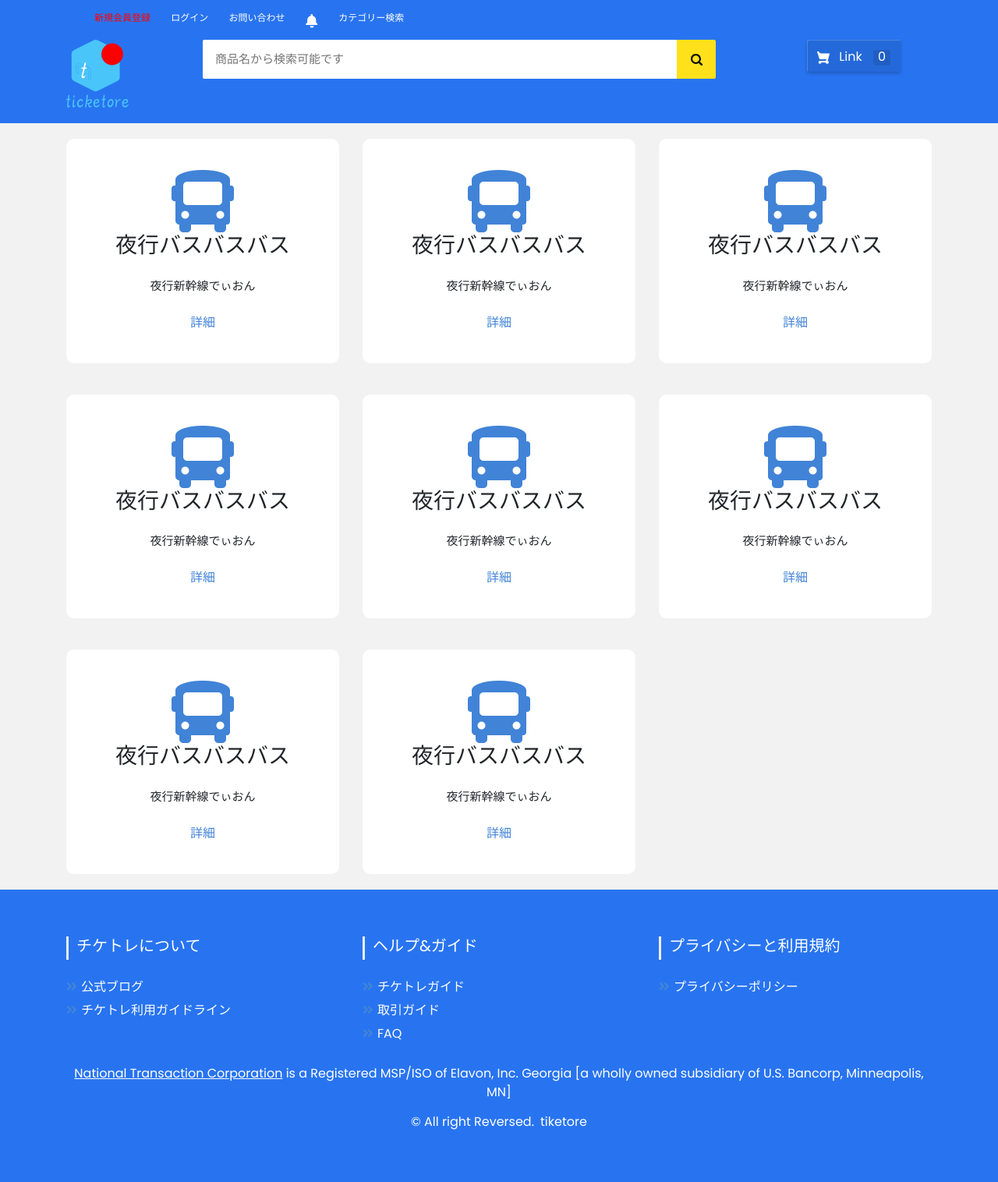
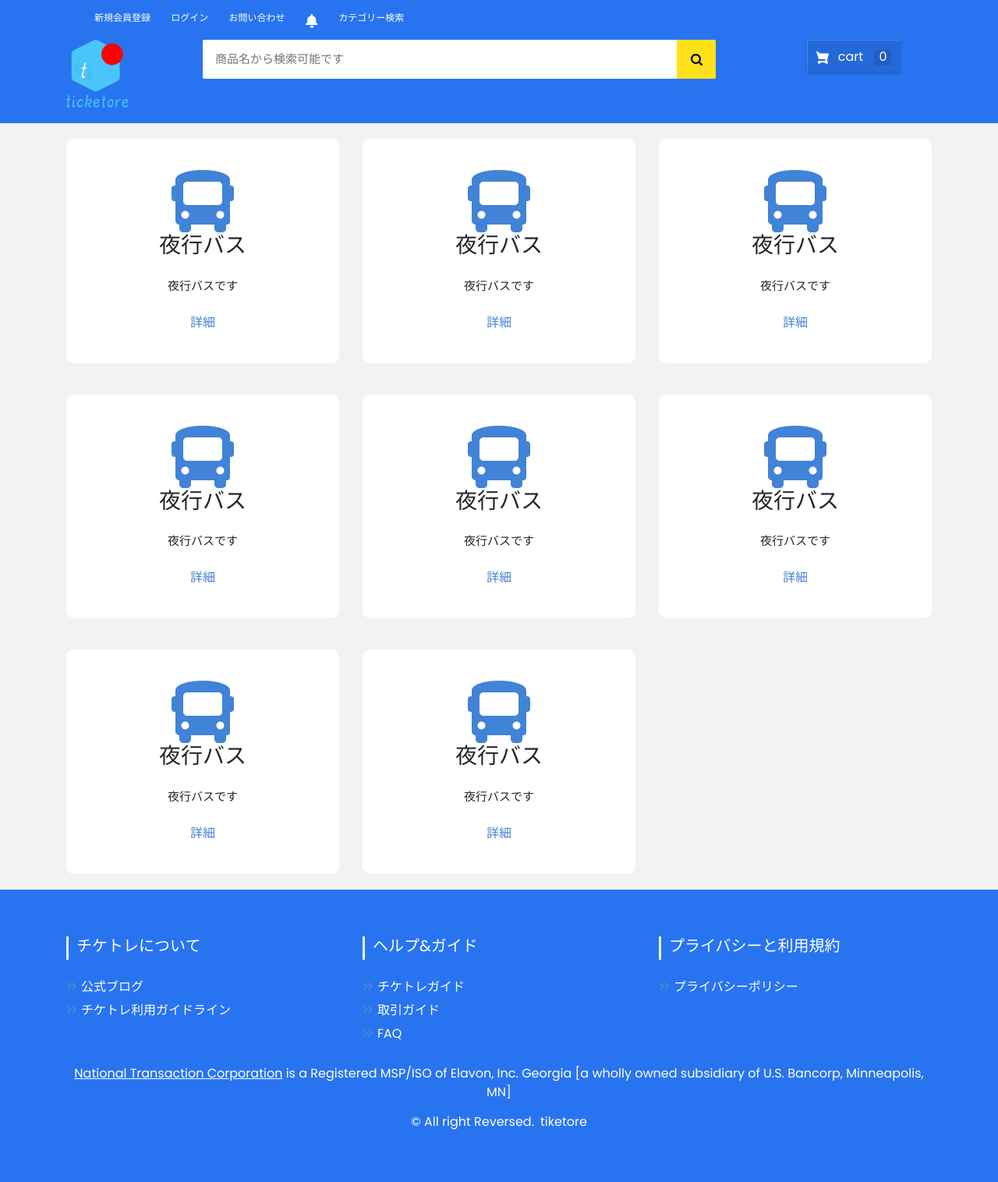
Before and after one commit to ibuki1006/prottype, a PHP site: page / in a window 1280 px wide. Shown: the whole page at 78% size. Run offline with PHP 8.4, Linux system fonts and the light colour scheme; some libraries are stand-ins or nearby versions.

Commit message:
戻すよ

```diff
--- a/include/header.php
+++ b/include/header.php
@@ -3,7 +3,7 @@
     <div class="container">
         <div class="row row1">
             <ul class="largenav pull-right">
-                <li class="upper-links"><a class="links" href="index.php"><span class="color1">新規会員登録</span></a></li>
+                <li class="upper-links"><a class="links" href="index.php?page=adduser"><span>新規会員登録</span></a></li>
                 <li class="upper-links"><a class="links" href="index.php?page=login">ログイン</a></li>
                 <li class="upper-links"><a class="links" href="index.php">お問い合わせ</a></li>
                 <li class="upper-links">
@@ -15,13 +15,9 @@
                 </li>
                 <li class="upper-links dropdown"><a class="links" href="index.php">カテゴリー検索</a>
                     <ul class="dropdown-menu">
-                        <li class="profile-li"><a class="profile-links" href="index.php">Link</a></li>
-                        <li class="profile-li"><a class="profile-links" href="index.php">Link</a></li>
-                        <li class="profile-li"><a class="profile-links" href="index.php">Link</a></li>
-                        <li class="profile-li"><a class="profile-links" href="http://clashhacks.in/">Link</a></li>
-                        <li class="profile-li"><a class="profile-links" href="http://clashhacks.in/">Link</a></li>
-                        <li class="profile-li"><a class="profile-links" href="http://clashhacks.in/">Link</a></li>
-                        <li class="profile-li"><a class="profile-links" href="http://clashhacks.in/">Link</a></li>
+                        <li class="profile-li"><a class="profile-links" href="index.php">全てのバス</a></li>
+                        <li class="profile-li"><a class="profile-links" href="index.php">夜行バス</a></li>
+                        <li class="profile-li"><a class="profile-links" href="index.php">新幹線</a></li>
                     </ul>
                 </li>
             </ul>
@@ -42,10 +38,10 @@
                 </div>
             </div>
             <div class="cart largenav col-sm-2">
-                <a class="cart-button">
+                <a class="cart-button" href="index.php?page=cart">
                     <svg class="cart-svg " width="16 " height="16 " viewBox="0 0 16 16 ">
                         <path d="M15.32 2.405H4.887C3 2.405 2.46.805 2.46.805L2.257.21C2.208.085 2.083 0 1.946 0H.336C.1 0-.064.24.024.46l.644 1.945L3.11 9.767c.047.137.175.23.32.23h8.418l-.493 1.958H3.768l.002.003c-.017 0-.033-.003-.05-.003-1.06 0-1.92.86-1.92 1.92s.86 1.92 1.92 1.92c.99 0 1.805-.75 1.91-1.712l5.55.076c.12.922.91 1.636 1.867 1.636 1.04 0 1.885-.844 1.885-1.885 0-.866-.584-1.593-1.38-1.814l2.423-8.832c.12-.433-.206-.86-.655-.86 " fill="#fff "></path>
-                    </svg> Link
+                    </svg> cart
                     <span class="item-number ">0</span>
                 </a>
             </div>
--- a/include/top.php
+++ b/include/top.php
@@ -6,10 +6,10 @@
 					<div class="box">
                     <i class="fas fa-bus fa-5x busicon"></i>
 						<div class="box-title">
-							<h3>夜行バスバスバス</h3>
+							<h3>夜行バス</h3>
 						</div>
 						<div class="box-text">
-							<span>夜行新幹線でぃおん</span>
+							<span>夜行バスです</span>
 						</div>
 						<div class="box-btn">
 						    <a href="index.php?page=detail">詳細</a>
```
Also changed, not shown: include/download.php (added, +17 -0 lines).
